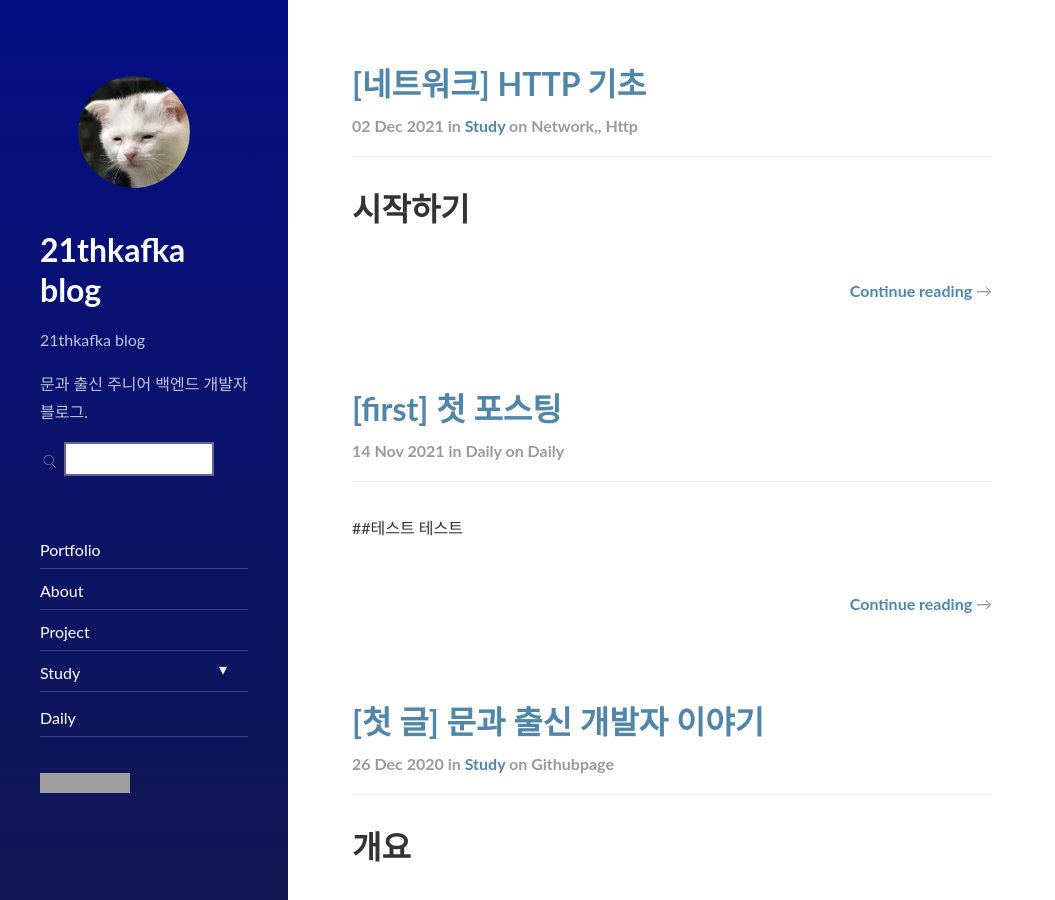
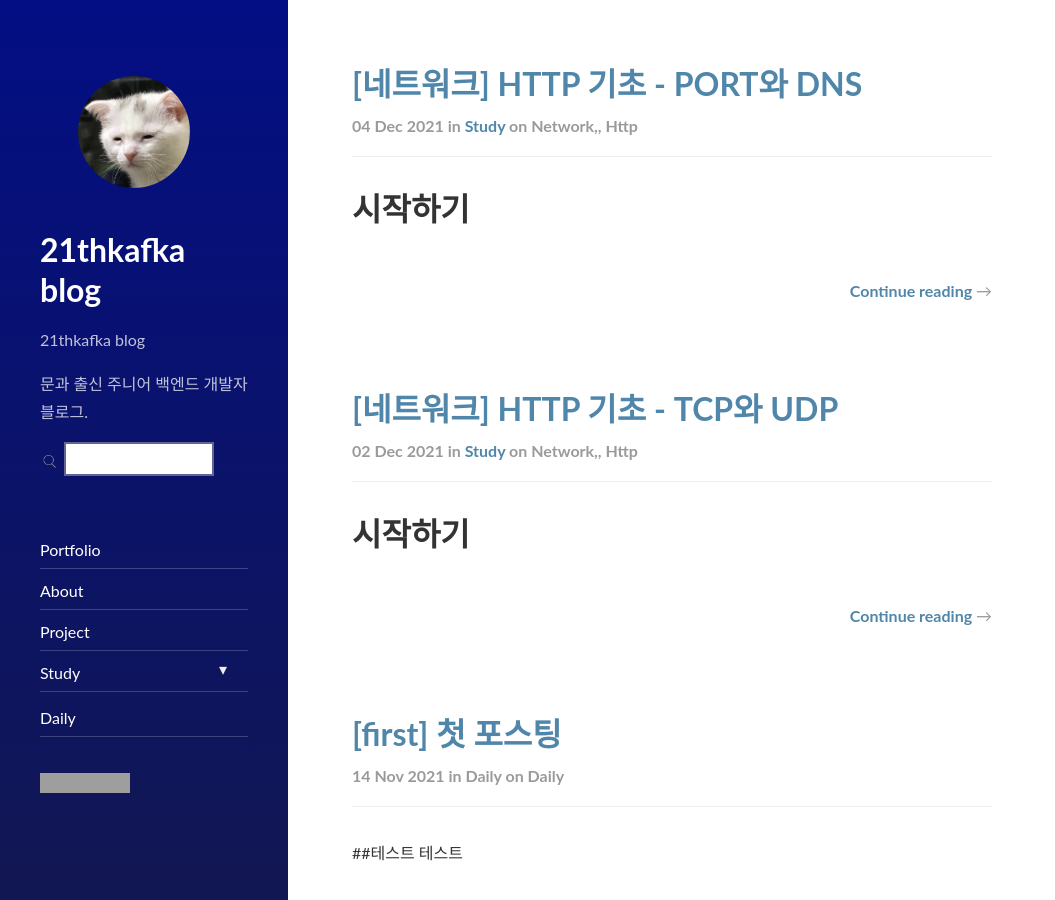
Before and after one commit to 21thkafka/21thkafka.github.io, a Jekyll site: the page built from index.html, in a window 1280 px wide and 900 px high. Shown: the whole window, without its empty margins (0-1055 px from the left). Built offline with Jekyll 4.4.1, drawn with Linux system fonts in a browser that asks for light colours; nearby versions of some CDN libraries; the list of posts is cut into pages by our own code; part of the change alters nothing that is shown; grey boxes are pictures that could not be loaded.

Commit message:
port와 dns

```diff
--- a/_posts/study/2021-12-02-network-01.md
+++ b/_posts/study/2021-12-02-network-01 copy.md
@@ -1,6 +1,6 @@
 ---
 layout: post
-title:  "[네트워크] HTTP 기초"
+title:  "[네트워크] HTTP 기초 - TCP와 UDP"
 subtitle:   "HTTP 01"
 categories: study
 tags: network, HTTP
@@ -12,7 +12,7 @@ comments: true
 - 목차
     - [0.들어가기전에](#0.들어가는 말)
     - [1.IP주소](#1.IP주소)
-    - [2.TCP,UCD](#2.TCD,UDP)
+    - [2.TCP,UCD](#2.TCP,UDP)
 
 
 ## 0. 들어가기전에
@@ -33,7 +33,8 @@ IP주소는 인터넷 상 주소 규약이다. 인터넷을 연결하고 내 컴
 패킷의 양이 클 경우 패킷을 쪼개서 보내게 되는데 이 나눠진 패킷 순서가 뒤죽박죽 도착할 위험이 있다.<br>
 그래서 나타난 것이 TCD, UDP이다.
 
-## 2. TCD, UDP
+## 2. TCP, UDP
+### 2.1 TCP
 위의 문제를 TCD 규약이 어느정도 해결해준다.<BR>
 인터넷 프로토콜 스택의 4계층 다음과 같다
 
@@ -55,7 +56,8 @@ IP주소는 인터넷 상 주소 규약이다. 인터넷을 연결하고 내 컴
 TCP 3 way handshake는 맨 처음 클라이언트가 SYN(접속 요청)을 보내면 서버도 SYN+ACK(요청 수락)을 보낸다. 이에 응답받은 클라이언트가 ACK를 보내며 총 3번 보내는 과정을 말한다. 이렇게 3번 신호를 주고 받는 과정을 거친후 연결을 확인하고 데이터를 보낸다.<br>
 3 way handshake를 통해 TCP는 데이터 전달 보증, 패킷 순서 보증을 가능하게 한다.
 
-## 2. UDP주소
+### 2.2 UDP주소
+
 - 사용자 데이터그램 프로토콜(User Datagram Protocol)
 
 반면 UDP는 TCP와 같은 3 way handshake 절차 없이 거의 IP처럼 일방적으로 통신한다. IP와 차이점은 단지 포트 정보와 체크섬 정도 추가됐다는 점이다. 포트정보는 내 컴퓨터 안에서 게임, 음악, 동영상 등 작업들을 구분하는 역할이다. 이렇게 추가된 정보가 적기때문에 UDP는 데이터 전달을 보증하지도, 순서를 보증하지도 않는다. 다만 TCP보다 속도가 빠르다는 장점이 있다.<br>
--- /dev/null
+++ b/_posts/study/2021-12-04-network-02.md
@@ -0,0 +1,32 @@
+---
+layout: post
+title:  "[네트워크] HTTP 기초 - PORT와 DNS"
+subtitle:   "HTTP 02"
+categories: study
+tags: network, HTTP
+comments: true
+---
+
+# 시작하기
+
+- 목차
+    - [1.PORT](#1.PORT)
+    - [2.DNS](#2.DNS)
+
+
+## 1. IP주소
+---
+
+우리가 IP 주소로 데이터를 보낼때 여러가지 작업을 한꺼번에 보낼 수 있다. 예를 들어 게임을 하면서 디스코드로 얘기를 나누고 중간에 웹 브라우저를 켜서 게임 홈페이지에서 공지나 공략을 확인 할 수 있다. 이럴 때 IP 주소는 컴퓨터 주소이기 때문에 게임, 디스코드, 웹이라는 작업 데이터들이 섞일 위험이 있다. 이럴 때 PORT를 사용한다.<br>
+게임 PORT, 디스코드 PORT, 웹 PORT 이렇게 나누어서 데이터를 보내면 섞이지 않는다. 이 포트는 TCP 패킷을 보낼때 IP 정보와 같이 묶여서 보내진다.<br>
+잘 알려진 포트는 다음과 같다
+
+- FTP -20, 21
+- TELNET -23
+- HTTP -80
+- HTTPS -443
+
+## 2. DNS
+IP는 200.200.200.2 이런 형식이라 기억하기 힘들고 심지 변경될 수도 있다
+DNS 도메인 네임 시스템(Domain Name System)에 기억할 수 있다록 IP에 도메인 명을 도메인 서버에 등록하고 쓴다.<br>
+예를 들어 200.200.200.2를 네이버 naver.com으로 등록하고 쓰는 것이다.
```
